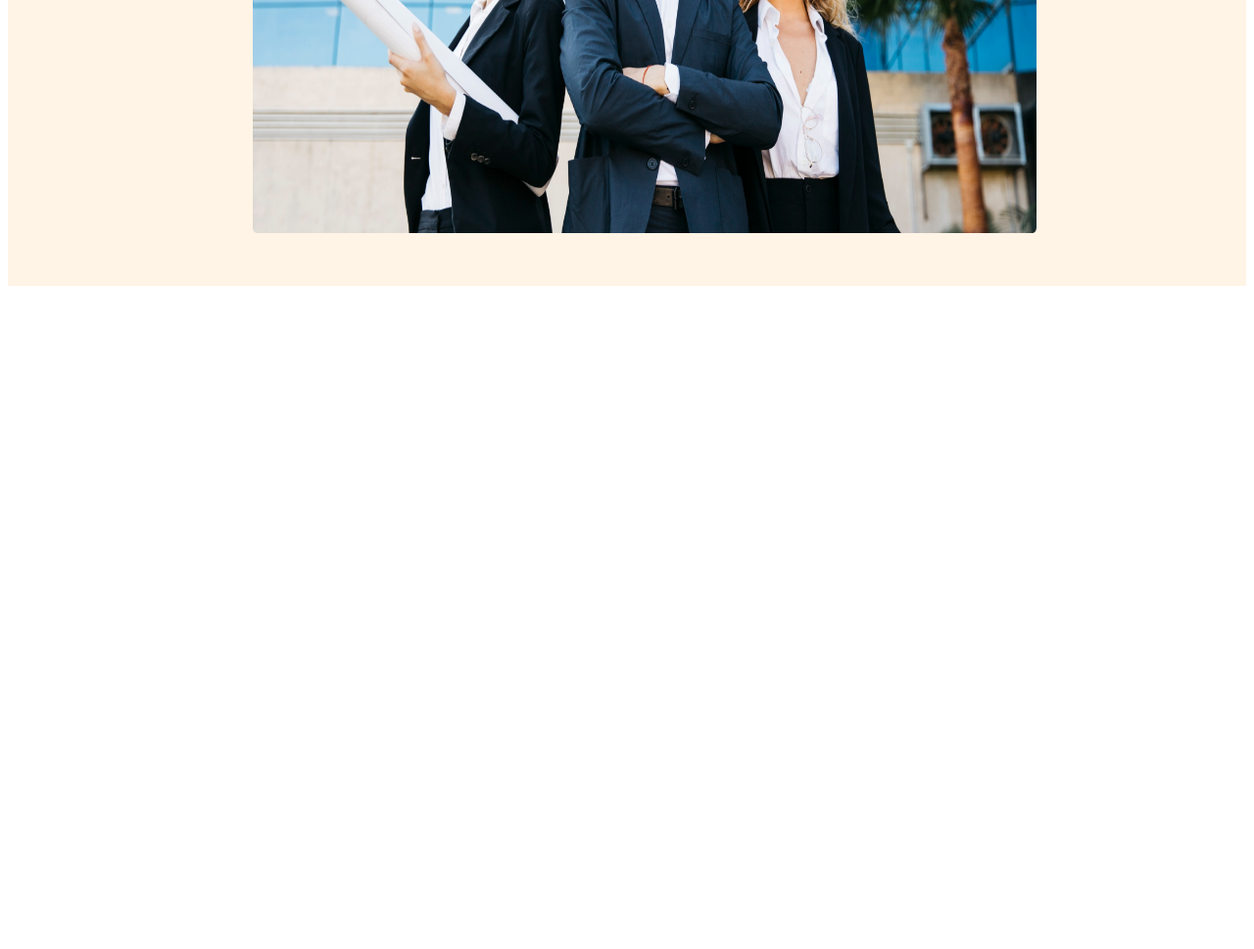
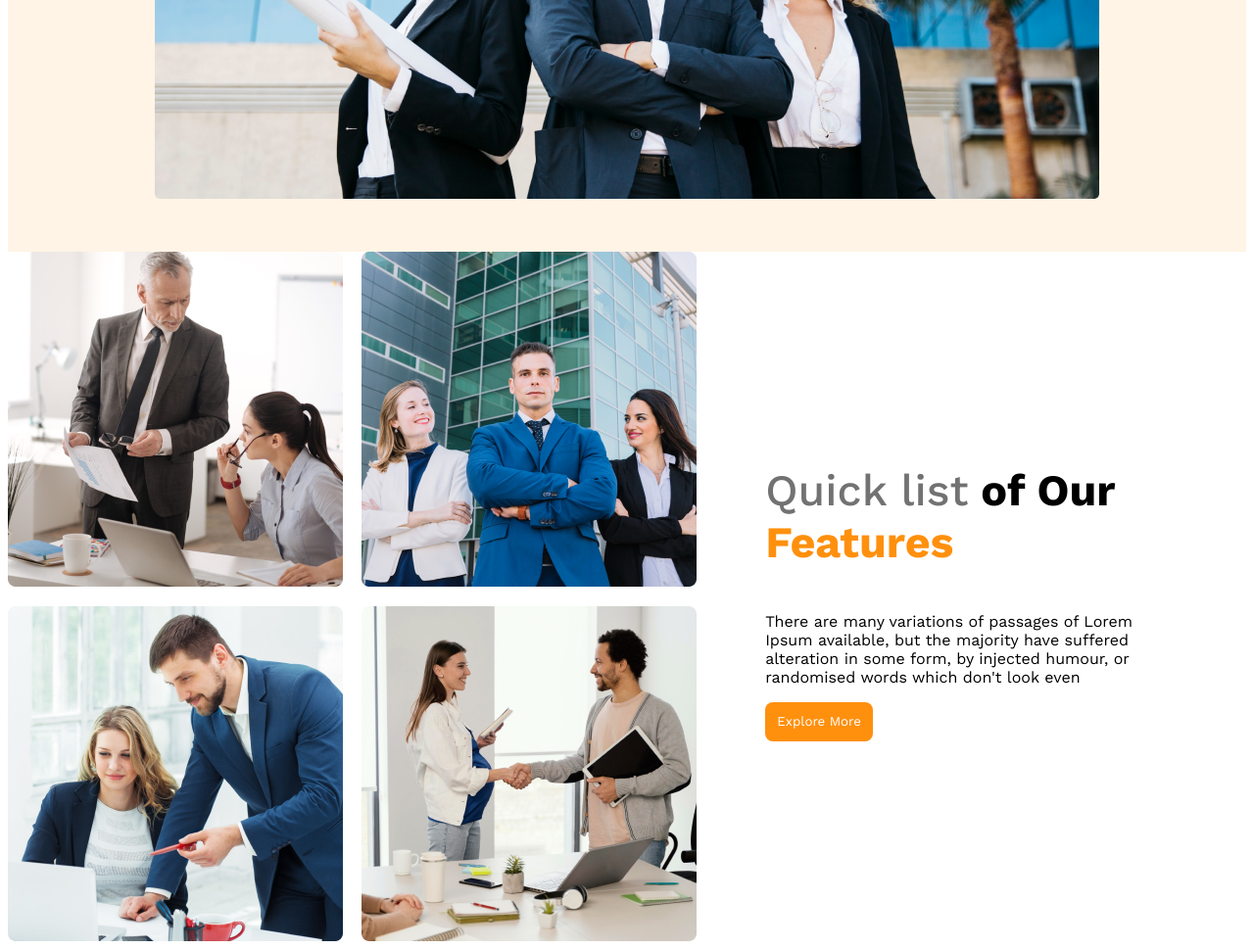
Before and after one commit to alam0200/architecture-web-file, a plain HTML site: page index.html in a window 1280 px wide. Shown: the part 632-1601 px from the top of the page at 98% size. Before the commit the page ends 932 px from the top, so only its background shows below. Drawn offline with nearby package versions, Linux system fonts and the light colour scheme.

Commit message:
feature section added

```diff
--- a/index.html
+++ b/index.html
@@ -29,7 +29,24 @@
     </header>
 
     <main>
+<!-- feature section -->
 
+      <section class="tems-container">
+        <div class="teams-img-container">
+
+            <img src="images/team1.png" alt="">
+            <img src="images/team2.png" alt="">
+            <img src="images/team3.png" alt="">
+            <img src="images/team4.png" alt="">
+        </div>
+        <div class="team-content">
+            <h3 class="team-title"><span class="quick-list">Quick list</span> <span>of Our</span> <span class="text-feature">Features</span></h3>
+            <p class="team-descriptiopn">There are many variations of passages of Lorem Ipsum available, but the majority have suffered alteration in some form, by injected humour, or randomised words which don't look even</p>
+            <button class="btn-primary">Explore More</button>
+
+
+        </div>
+      </section>
     </main>
 
     <footer>
--- a/style/style.css
+++ b/style/style.css
@@ -33,7 +33,7 @@ nav li a{
     color:  #424242;
 }
 .nav-title{
-    font-size: 25px;
+    font-size: 1.5rem;
     font-weight: 700;
     color: #131313;
 
@@ -52,7 +52,7 @@ nav li a{
 }
 .banner-text{
     color: #727272;
-    font-size: 10px;
+    font-size: 0.6rem;
     margin-bottom: 20px;
 }
 .btn-primary{
@@ -63,9 +63,59 @@ background: #FF900E;
 color: #FFF;
 border: none;
 margin-bottom: 32px;
+padding: 10px;
+cursor: pointer;
 }
 .banner-img{
-    width: 800px;
-    height: 500px;
-    margin-left: 100px;
+    width: 100%;
 }
+/* main section */
+
+main{
+    max-width: 1440px;
+    margin:0 auto;
+}
+.tems-container{
+    display: flex;
+    align-items: center;
+}
+.teams-img-container{
+    display: grid;
+    grid-template-columns: repeat(2, 1fr);
+    gap: 1.2rem;
+}
+.team-content{
+    padding-left: 70px;
+    padding-right: 70px;
+}
+.team-title{
+    font-size: 2.8rem;
+}
+.quick-list{
+    color: #727272;
+    font-weight: 500;
+}
+.text-feature{
+    color: #FF900E;
+    font-weight: 700;
+}
+
+/* responsive */
+
+@media screen and (max-width: 576px) {
+    header{
+        padding: 30px;
+    }
+    nav{
+        flex-direction: column;
+    }
+
+    }
+
+
+@media screen and (min-width:576px) and (max-width:960px) {
+    nav{
+        flex-direction: column;
+    }
+
+}
```
